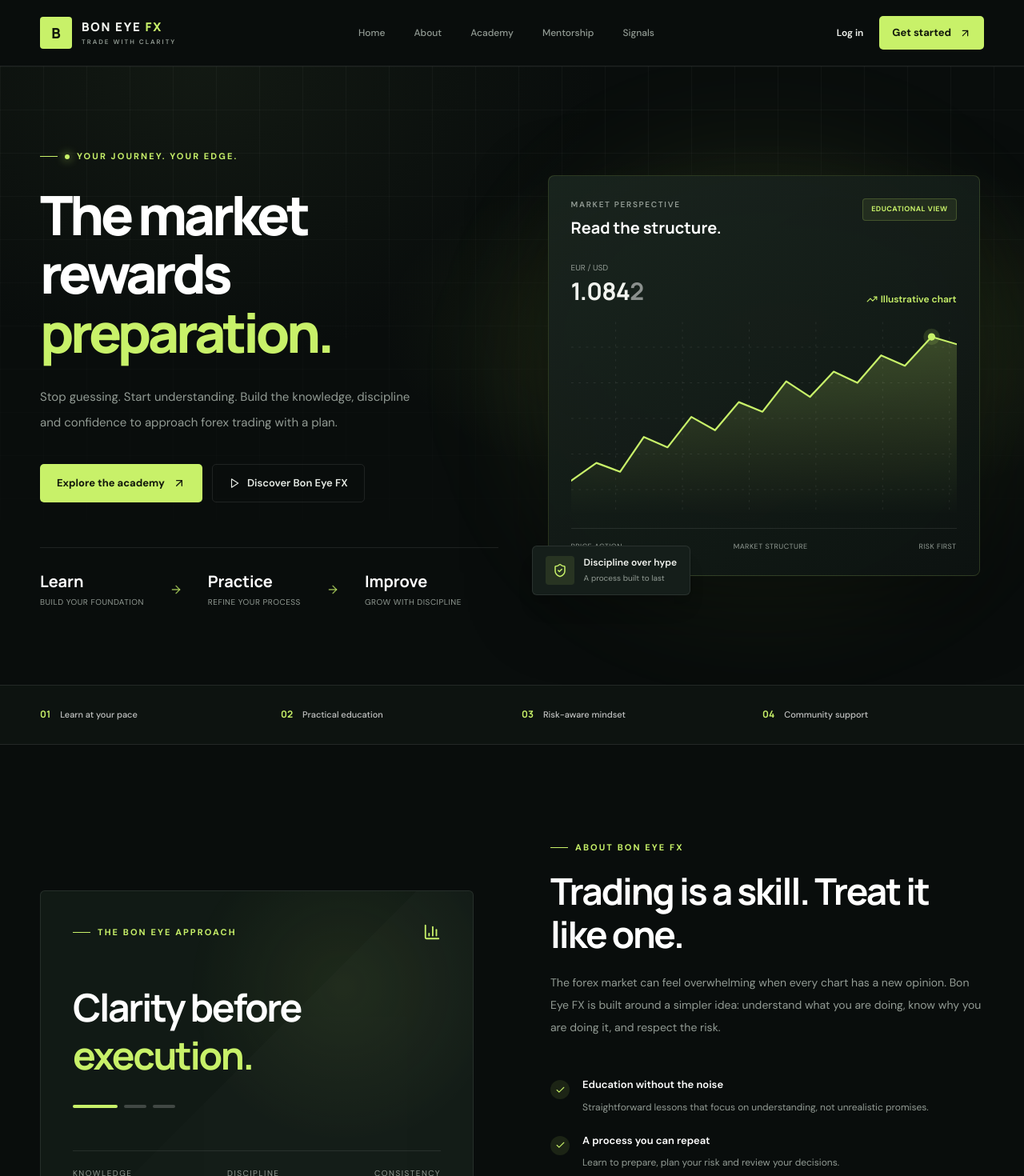
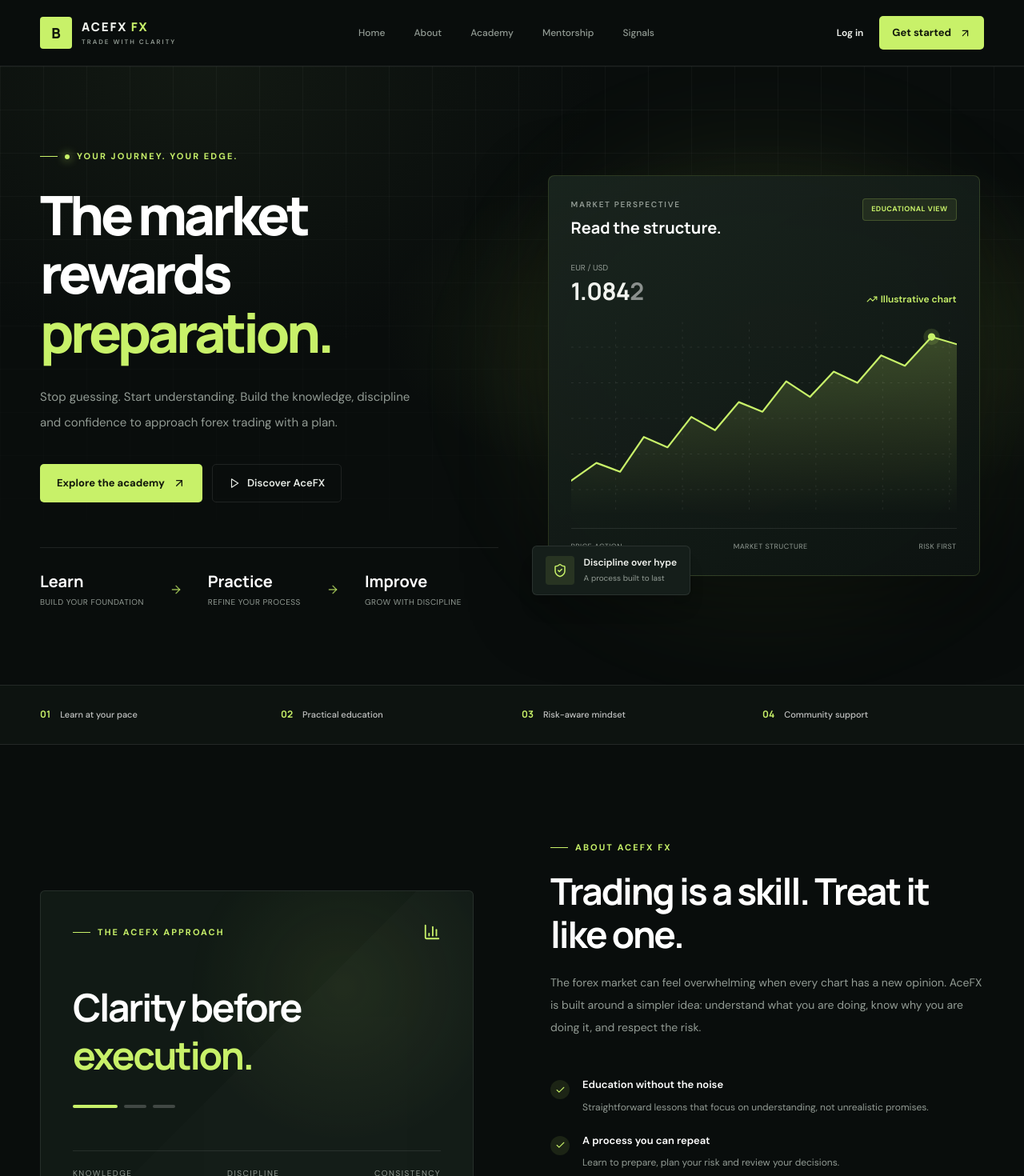
Before and after one commit to tomleejumah/bon-eye-fx-plartform, a Next.js app in the folder apps/web/: page / in a window 1280 px wide. Shown: the top 1470 px of the page at 80% size. Built offline with nearby package versions, Linux system fonts and the light colour scheme.

Commit message:
refactor(brand): rename product to AceFX in apps/web/src/app/page.tsx

```diff
--- a/apps/web/src/app/page.tsx
+++ b/apps/web/src/app/page.tsx
@@ -65,10 +65,10 @@ const features = [
 
 function Brand() {
   return (
-    <a href="#home" className="flex items-center gap-3" aria-label="Bon Eye FX home">
+    <a href="#home" className="flex items-center gap-3" aria-label="AceFX home">
       <span className="grid h-10 w-10 place-items-center rounded-sm bg-accent font-display text-lg font-extrabold">B</span>
       <span className="leading-tight">
-        <span className="font-display block text-[15px] font-extrabold tracking-[.12em]">BON EYE <span className="text-accent">FX</span></span>
+        <span className="font-display block text-[15px] font-extrabold tracking-[.12em]">ACEFX <span className="text-accent">FX</span></span>
         <span className="mt-1 block text-[8px] font-semibold tracking-[.25em] text-muted">TRADE WITH CLARITY</span>
       </span>
     </a>
@@ -168,7 +168,7 @@ function Hero() {
           </p>
           <div className="mt-9 flex flex-wrap items-center gap-3">
             <a href="#academy" className="btn-primary">Explore the academy <ArrowUpRight size={16} /></a>
-            <a href="#about" className="btn-ghost"><Play size={14} /> Discover Bon Eye FX</a>
+            <a href="#about" className="btn-ghost"><Play size={14} /> Discover AceFX</a>
           </div>
           <div className="mt-14 flex flex-wrap items-center gap-x-8 gap-y-4 border-t border-line pt-7">
             <div><div className="font-display text-xl font-bold text-white">Learn</div><div className="mt-1 text-[10px] tracking-wider text-muted">BUILD YOUR FOUNDATION</div></div>
@@ -236,7 +236,7 @@ function About() {
           <div className="absolute inset-0 opacity-60" style={{ backgroundImage: "radial-gradient(circle at 70% 30%, rgba(200,241,105,.13), transparent 42%), linear-gradient(135deg, transparent 50%, rgba(255,255,255,.025) 50%)" }} />
           <div className="relative flex h-full min-h-[320px] flex-col justify-between">
             <div className="flex items-center justify-between">
-              <span className="eyebrow">THE BON EYE APPROACH</span>
+              <span className="eyebrow">THE ACEFX APPROACH</span>
               <BarChart3 className="text-accent" size={22} />
             </div>
             <div>
@@ -252,9 +252,9 @@ function About() {
         </div>
         <div>
           <SectionHeading
-            eyebrow="ABOUT BON EYE FX"
+            eyebrow="ABOUT ACEFX FX"
             title="Trading is a skill. Treat it like one."
-            description="The forex market can feel overwhelming when every chart has a new opinion. Bon Eye FX is built around a simpler idea: understand what you are doing, know why you are doing it, and respect the risk."
+            description="The forex market can feel overwhelming when every chart has a new opinion. AceFX is built around a simpler idea: understand what you are doing, know why you are doing it, and respect the risk."
           />
           <div className="space-y-5">
             {[
@@ -381,7 +381,7 @@ function Features() {
   return (
     <section className="section-space">
       <div className="site-shell">
-        <SectionHeading eyebrow="WHY BON EYE FX" title="More than charts and calls." description="The goal isn't to make trading look easy. It's to help you approach it with more knowledge and better habits." centered />
+        <SectionHeading eyebrow="WHY ACEFX FX" title="More than charts and calls." description="The goal isn't to make trading look easy. It's to help you approach it with more knowledge and better habits." centered />
         <div className="grid gap-4 md:grid-cols-3">
           {features.map(({ icon: Icon, title, description }) => (
             <div key={title} className="card-surface rounded-md p-7">
@@ -409,7 +409,7 @@ function CTA() {
               <h2 className="font-display mt-4 text-3xl font-extrabold leading-tight tracking-[-.05em] sm:text-5xl">Make your next move a smarter one.</h2>
               <p className="mt-4 max-w-[480px] text-sm leading-6 text-black/65">Start with the fundamentals. Build from there. Let the process do the talking.</p>
             </div>
-            <a href="/register" className="inline-flex min-h-12 shrink-0 items-center gap-2 rounded-sm bg-[#11170b] px-6 text-xs font-bold text-white transition hover:bg-[#26351a]">Join Bon Eye FX <ArrowUpRight size={15} /></a>
+            <a href="/register" className="inline-flex min-h-12 shrink-0 items-center gap-2 rounded-sm bg-[#11170b] px-6 text-xs font-bold text-white transition hover:bg-[#26351a]">Join AceFX <ArrowUpRight size={15} /></a>
           </div>
         </div>
       </div>
@@ -426,7 +426,7 @@ function Footer() {
         <div><h3 className="text-xs font-bold text-white">Your account</h3><div className="mt-5 flex flex-col gap-3 text-xs text-muted"><a href="/login" className="hover:text-accent">Log in</a><a href="/register" className="hover:text-accent">Create account</a><a href="/courses" className="hover:text-accent">My learning</a></div></div>
         <div><h3 className="text-xs font-bold text-white">Important</h3><p className="mt-5 text-xs leading-6 text-muted">Forex trading involves substantial risk and may not be suitable for every investor. Educational content is not financial advice or a guarantee of results.</p></div>
       </div>
-      <div className="border-t border-line"><div className="site-shell flex flex-col justify-between gap-3 py-5 text-[10px] text-muted sm:flex-row"><span>© {new Date().getFullYear()} Bon Eye FX. All rights reserved.</span><span>Trade with clarity. Manage your risk.</span></div></div>
+      <div className="border-t border-line"><div className="site-shell flex flex-col justify-between gap-3 py-5 text-[10px] text-muted sm:flex-row"><span>© {new Date().getFullYear()} AceFX. All rights reserved.</span><span>Trade with clarity. Manage your risk.</span></div></div>
     </footer>
   );
 }
```
